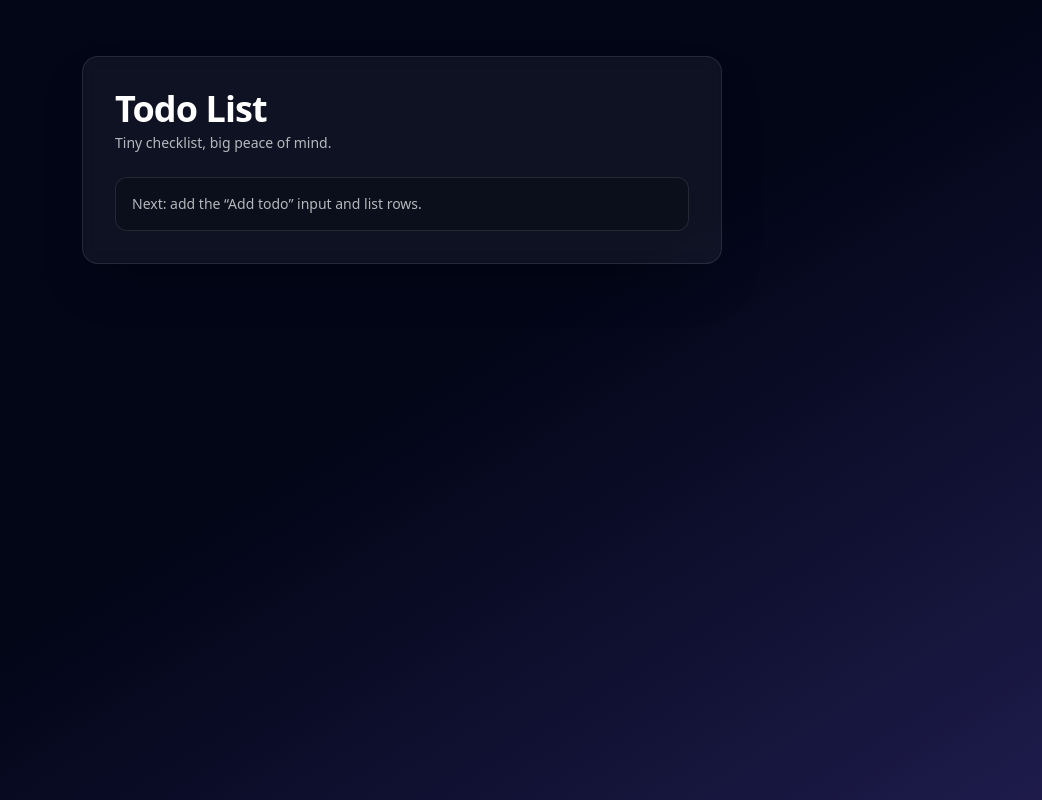
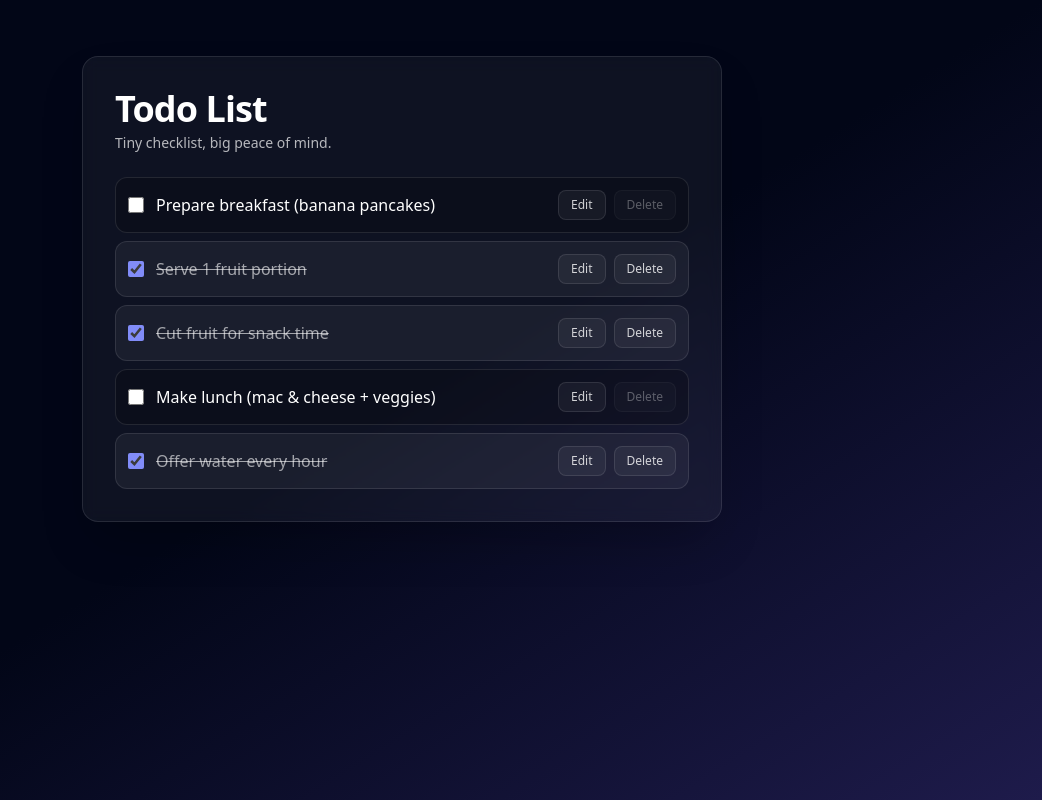
Before and after one commit to traliach/ALAB_320H_9_1_Building_a_Todo_List, a React (Vite) app: page / in a window 1280 px wide. Shown: the whole page, without its empty margins (238-1280 px from the left). Built offline with nearby package versions, Linux system fonts and the light colour scheme.

Commit message:
render seeded todo list

```diff
--- a/src/App.jsx
+++ b/src/App.jsx
@@ -1,4 +1,23 @@
+import { useReducer } from 'react'
+
+const initialTodos = [
+  { id: crypto.randomUUID(), title: 'Prepare breakfast (banana pancakes)', completed: false },
+  { id: crypto.randomUUID(), title: 'Serve 1 fruit portion', completed: true },
+  { id: crypto.randomUUID(), title: 'Cut fruit for snack time', completed: true },
+  { id: crypto.randomUUID(), title: 'Make lunch (mac & cheese + veggies)', completed: false },
+  { id: crypto.randomUUID(), title: 'Offer water every hour', completed: true },
+]
+
+function todosReducer(state, action) {
+  switch (action.type) {
+    default:
+      return state
+  }
+}
+
 export default function App() {
+  const [todos] = useReducer(todosReducer, initialTodos)
+
   return (
     <div className="min-h-screen bg-gradient-to-br from-slate-950 via-slate-950 to-indigo-950 text-white">
       <div className="mx-auto w-full max-w-2xl px-4 py-10 sm:py-14">
@@ -13,9 +32,54 @@ export default function App() {
           </header>
 
           <div className="mt-6">
-            <div className="rounded-xl border border-white/10 bg-black/20 p-4 text-sm text-white/70">
-              Next: add the “Add todo” input and list rows.
-            </div>
+            <ul className="space-y-2">
+              {todos.map((todo) => (
+                <li
+                  key={todo.id}
+                  className={[
+                    'flex items-center gap-3 rounded-xl border p-3',
+                    todo.completed
+                      ? 'border-white/10 bg-white/5 text-white/60'
+                      : 'border-white/10 bg-black/20 text-white',
+                  ].join(' ')}
+                >
+                  <input
+                    type="checkbox"
+                    checked={todo.completed}
+                    readOnly
+                    className="h-4 w-4 accent-indigo-400"
+                  />
+
+                  <span
+                    className={[
+                      'flex-1 text-sm sm:text-base',
+                      todo.completed ? 'line-through' : '',
+                    ].join(' ')}
+                  >
+                    {todo.title}
+                  </span>
+
+                  <div className="flex items-center gap-2">
+                    <button
+                      type="button"
+                      className="rounded-lg border border-white/10 bg-white/5 px-3 py-1.5 text-xs font-medium text-white/80 hover:bg-white/10"
+                    >
+                      Edit
+                    </button>
+                    <button
+                      type="button"
+                      className="rounded-lg border border-white/10 bg-white/5 px-3 py-1.5 text-xs font-medium text-white/80 hover:bg-white/10 disabled:opacity-40"
+                      disabled={!todo.completed}
+                      title={
+                        todo.completed ? 'Delete todo' : 'Complete before deleting'
+                      }
+                    >
+                      Delete
+                    </button>
+                  </div>
+                </li>
+              ))}
+            </ul>
           </div>
         </div>
       </div>
```
